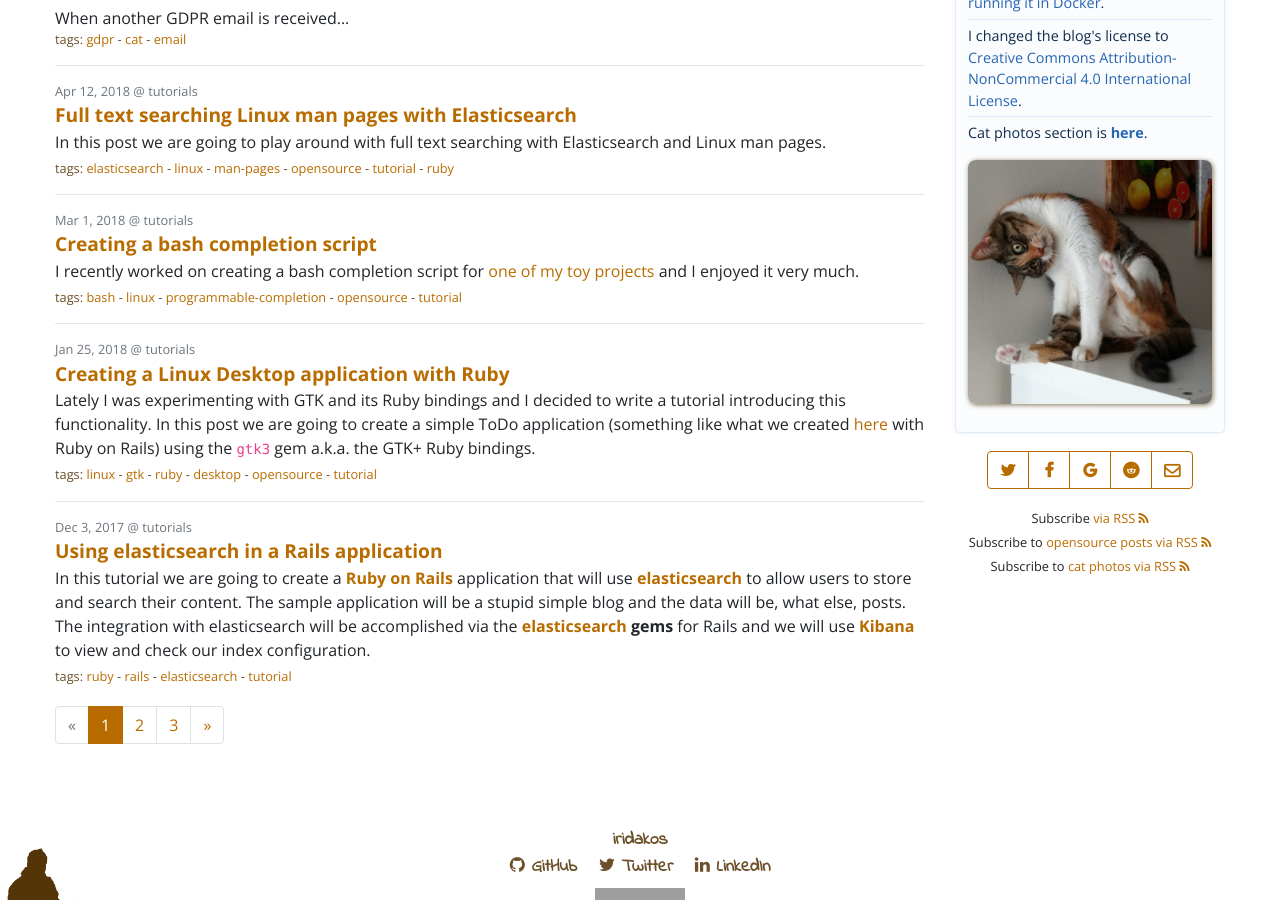
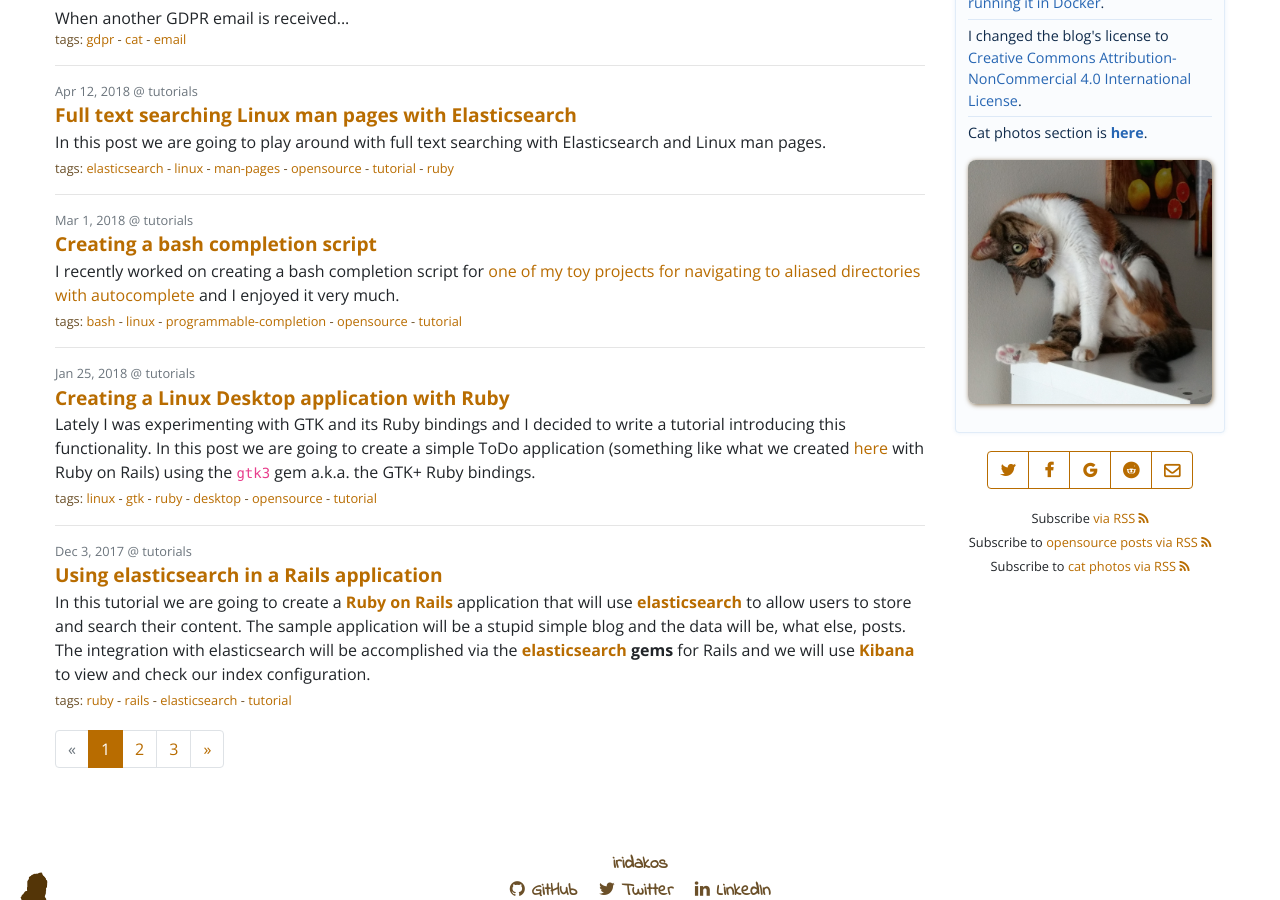
Before and after one commit to iridakos/iridakos.github.io, a Jekyll site: the page built from index.html, in a window 1280 px wide and 900 px high, scrolled down 1032 px. Built offline with Jekyll 4.4.1, drawn with Linux system fonts in a browser that asks for light colours; nearby versions of some CDN libraries; the list of posts is cut into pages by our own code; comment, search, counter and statistics services are not loaded; grey boxes are pictures that could not be loaded.

Commit message:
Update 2018-02-28-bash-programmable-completion-tutorial.markdown

```diff
--- a/_posts/2018-02-28-bash-programmable-completion-tutorial.markdown
+++ b/_posts/2018-02-28-bash-programmable-completion-tutorial.markdown
@@ -20,7 +20,7 @@
   - todo-gtk-plus-ruby-tutorial
 ---
 
-I recently worked on creating a bash completion script for [one of my toy projects](https://iridakos.com/tutorials/2019/04/09/shell-navigation-with-autocomplete.html) and I enjoyed it very much.
+I recently worked on creating a bash completion script for [one of my toy projects for navigating to aliased directories with autocomplete](https://iridakos.com/tutorials/2019/04/09/shell-navigation-with-autocomplete.html) and I enjoyed it very much.
 
 <a href="https://github.com/iridakos/goto">
   <img class="no-maximize" src="https://github.com/iridakos/goto/raw/master/doc/goto.gif" />
```
